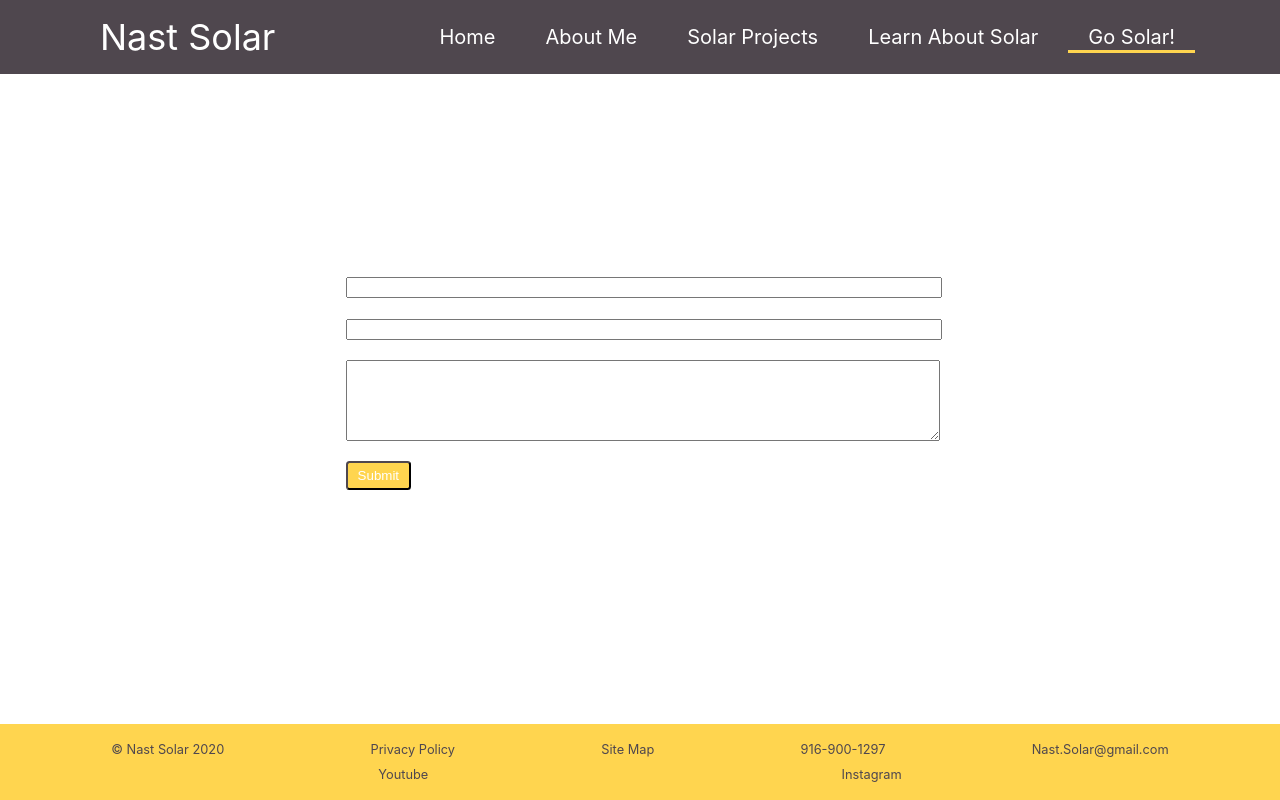
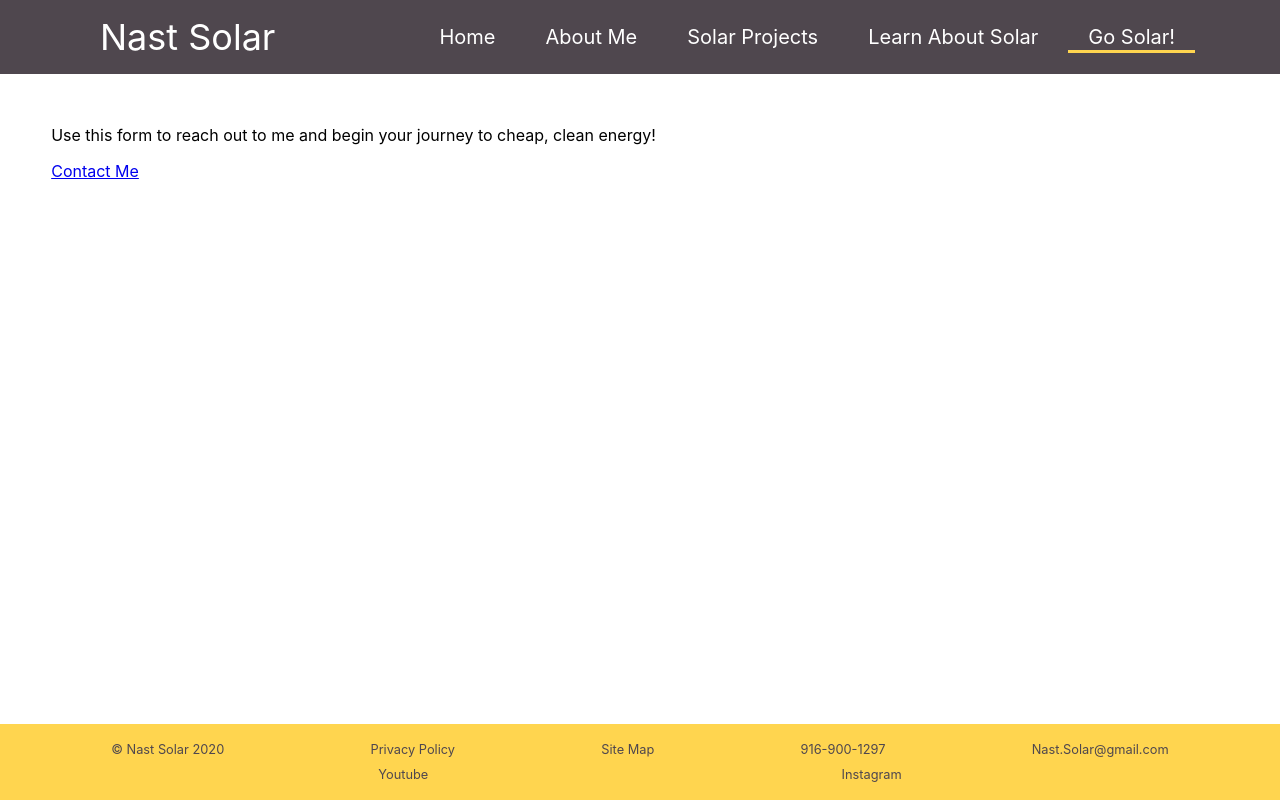
Before and after one commit to vcaruso0923/nast-solar, a React (Create React App) app: page / in a window 1280 px wide. Both pictures are taken after a click on the element "Go Solar!". Built offline with nearby package versions, Linux system fonts and the light colour scheme.

Commit message:
contact me starter

```diff
--- a/package.json
+++ b/package.json
@@ -1,6 +1,6 @@
 {
   "name": "react-portfolio",
-  "homepage": "http://vcaruso0923.github.io/react-portfolio",
+  "homepage": "http://vcaruso0923.github.io/nast-solar/",
   "version": "0.1.0",
   "private": true,
   "dependencies": {
--- a/src/components/Contact/index.js
+++ b/src/components/Contact/index.js
@@ -1,59 +1,13 @@
-import React, { useState } from 'react';
-import { validateEmail } from '../../utils/helpers';
+import React from 'react';
 
 function ContactForm() {
 
-    const [formState, setFormState] = useState({ name: '', email: '', message: '' });
-    const { name, email, message } = formState;
-    const [errorMessage, setErrorMessage] = useState('');
-
-    function handleChange(e) {
-        if (e.target.name === 'email') {
-            const isValid = validateEmail(e.target.value);
-            if (!isValid) {
-                setErrorMessage('Your email is invalid.');
-            } else {
-                setErrorMessage('');
-            }
-        } else {
-            if (!e.target.value.length) {
-                setErrorMessage(`${e.target.name} is required.`);
-            } else {
-                setErrorMessage('');
-            }
-        }
-        if (!errorMessage) {
-            setFormState({ ...formState, [e.target.name]: e.target.value });
-        }
-    }
-
-    function handleSubmit(e) {
-        e.preventDefault();
-        console.log(formState);
-    }
-
     return (
-        <section id="contact-section">
-            <h2 className="custom-h2" >Contact me</h2>
-            <form id="contact-form" onSubmit={handleSubmit}>
-                <div>
-                    <label htmlFor="name">Name:</label>
-                    <input type="text" name="name" onBlur={handleChange} defaultValue={name} />
-                </div>
-                <div>
-                    <label htmlFor="email">Email address:</label>
-                    <input type="email" defaultValue={email} name="email" onBlur={handleChange} />
-                </div>
-                <div>
-                    <label htmlFor="message">Message:</label>
-                    <textarea name="message" defaultValue={message} onBlur={handleChange} rows="5" />
-                </div>
-                    <div>
-                        <p className="error-text">{errorMessage}</p>
-                    </div>
-                <button className="custom-button" data-testid="testSubmit" type="submit">Submit</button>
-            </form>
-        </section>
+        <div>
+            <p>Use this form to reach out to me and begin your journey to cheap, clean energy!
+            </p>
+            <a href="https://docs.google.com/forms/d/e/1FAIpQLSewGjv5CUzeqjFAOrEsFCffAkQlK5fvJ80F439ARf_XCgjf1A/viewform" target='blank' >Contact Me</a>
+        </div>
     )
 }
 
```
